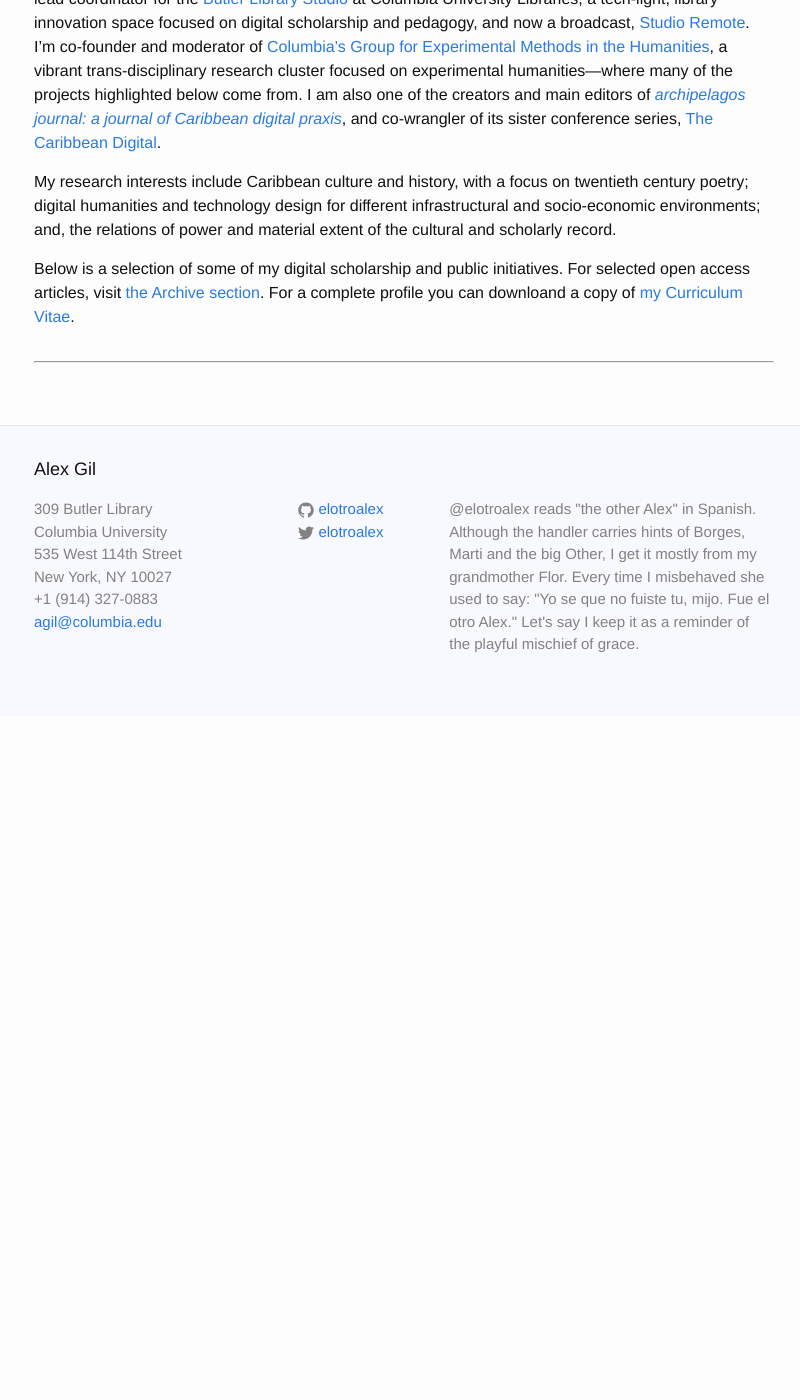
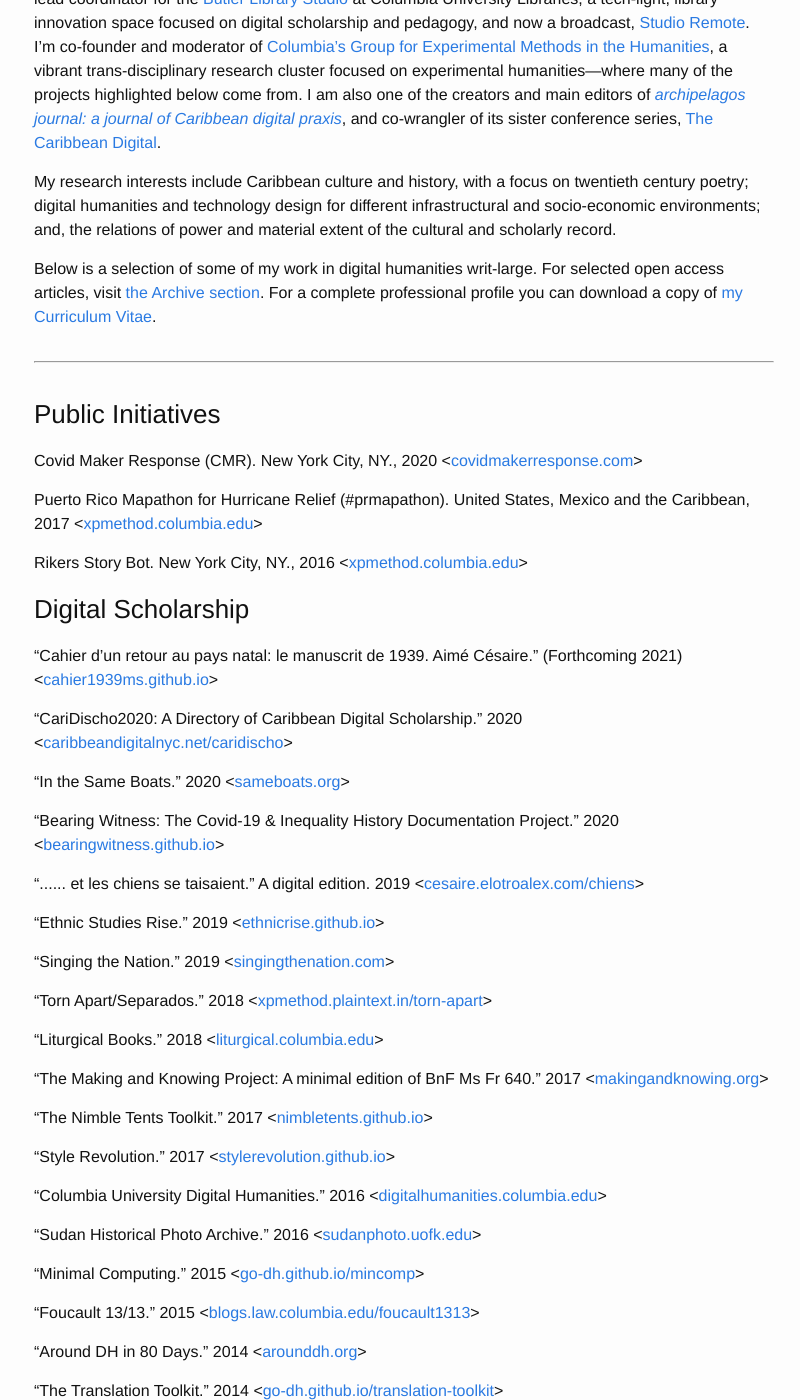
Before and after one commit to elotroalex/elotroalex, a Jekyll site: the page built from portfolio.md, in a window 1280 px wide and 1400 px high, scrolled down 249 px. Shown: the whole window, without its empty margins (236-1036 px from the left). Built offline with Jekyll 4.4.1, drawn with Linux system fonts in a browser that asks for light colours; before the commit the page ends 965 px from its top, so only the background shows below that; some of the changed text lies outside the part shown.

Commit message:
added portfolio selections

```diff
--- a/portfolio.md
+++ b/portfolio.md
@@ -9,6 +9,101 @@
 
 My research interests include Caribbean culture and history, with a focus on twentieth century poetry; digital humanities and technology design for different infrastructural and socio-economic environments; and, the relations of power and material extent of the cultural and scholarly record.
 
-Below is a selection of some of my digital scholarship and public initiatives. For selected open access articles, visit [the Archive section]({{site.baseurl}}/archive/). For a complete profile you can downloand a copy of [my Curriculum Vitae]({{site.baseurl}}/docs/gil-cv.pdf){: target="blank"}.
+Below is a selection of some of my work in digital humanities writ-large. For selected open access articles, visit [the Archive section]({{site.baseurl}}/archive/). For a complete professional profile you can download a copy of [my Curriculum Vitae]({{site.baseurl}}/docs/gil-cv.pdf){: target="blank"}.
 
 ---
+
+### Public Initiatives
+
+Covid Maker Response (CMR). New York
+City, NY., 2020
+\<[covidmakerresponse.com](http://covidmakerresponse.com/)\>
+
+Puerto Rico Mapathon for Hurricane Relief
+(\#prmapathon). United States, Mexico and the Caribbean, 2017
+\<[xpmethod.columbia.edu](http://xpmethod.columbia.edu/events/2017-09-29-puerto-rico-mapathon.html)\>
+
+Rikers Story Bot. New York City, NY., 2016
+\<[xpmethod.columbia.edu](http://xpmethod.columbia.edu//epistemic-action/2015-06-01-rikersbot.html)\>
+
+
+### Digital Scholarship
+
+"Cahier d'un retour au pays natal: le manuscrit de 1939. Aimé Césaire."
+(Forthcoming 2021)
+\<[cahier1939ms.github.io](https://cahier1939ms.github.io/)\>
+
+"CariDischo2020: A Directory of Caribbean Digital Scholarship." 2020
+\<[caribbeandigitalnyc.net/caridischo](http://caribbeandigitalnyc.net/caridischo/)\>
+
+"In the Same Boats." 2020
+\<[sameboats.org](http://sameboats.org)\>
+
+"Bearing Witness: The Covid-19 & Inequality History Documentation
+Project." 2020
+\<[bearingwitness.github.io](https://bearingwitness.github.io/)\>
+
+"\...\... et les chiens se taisaient." A digital edition. 2019
+\<[cesaire.elotroalex.com/chiens](http://cesaire.elotroalex.com/chiens/)\>
+
+"Ethnic Studies Rise." 2019
+\<[ethnicrise.github.io](https://ethnicrise.github.io/)\>
+
+"Singing the Nation." 2019
+\<[singingthenation.com](http://singingthenation.com/)\>
+
+"Torn Apart/Separados." 2018
+\<[xpmethod.plaintext.in/torn-apart](http://xpmethod.plaintext.in/torn-apart/)\>
+
+"Liturgical Books." 2018
+\<[liturgical.columbia.edu](https://liturgical.columbia.edu/)\>
+
+"The Making and Knowing Project: A minimal edition of BnF Ms Fr 640."
+2017
+\<[makingandknowing.org](http://www.makingandknowing.org/)\>
+
+"The Nimble Tents Toolkit." 2017
+\<[nimbletents.github.io](https://nimbletents.github.io/)\>
+
+"Style Revolution." 2017
+\<[stylerevolution.github.io](https://stylerevolution.github.io/)\>
+
+"Columbia University Digital Humanities." 2016
+\<[digitalhumanities.columbia.edu](https://digitalhumanities.columbia.edu/)\>
+
+"Sudan Historical Photo Archive." 2016
+\<[sudanphoto.uofk.edu](http://sudanphoto.uofk.edu/)\>
+
+"Minimal Computing." 2015
+\<[go-dh.github.io/mincomp](http://go-dh.github.io/mincomp/)\>
+
+"Foucault 13/13." 2015
+\<[blogs.law.columbia.edu/foucault1313](http://blogs.law.columbia.edu/foucault1313/)\>
+
+"Around DH in 80 Days." 2014
+\<[arounddh.org](https://arounddh.elotroalex.com/)\>
+
+"The Translation Toolkit." 2014
+\<[go-dh.github.io/translation-toolkit](http://go-dh.github.io/translation-toolkit)\>
+
+"The Library Project." 2014
+\<[spatialinformationdesignlab.org/library](http://spatialinformationdesignlab.org/library/)\>
+
+"The Open Syllabus Project." 2013--2014
+\<[opensyllabusproject.org](http://opensyllabusproject.org/)\>
+
+"Morningside Heights Digital History." 2013
+\<[mhdh.library.columbia.edu](https://mhdh.library.columbia.edu/)\>
+
+"Breaking the Code: The Developing Librarian Project." 2013-2014 \<[devlib.library.columbia.edu](https://devlib.library.columbia.edu)\>
+
+### Software development
+
+Wax. 2018--2020
+\<[minicomp.github.io/wax](https://minicomp.github.io/wax/)\>
+
+Ed. 2016--2018
+\<[minicomp.github.io/ed](http://minicomp.github.io/ed/)\>
+
+Prism. 2011--2012
+\<[praxis.scholarslab.org](http://praxis.scholarslab.org/)\>
```
Also changed, not shown: 1 other file.
